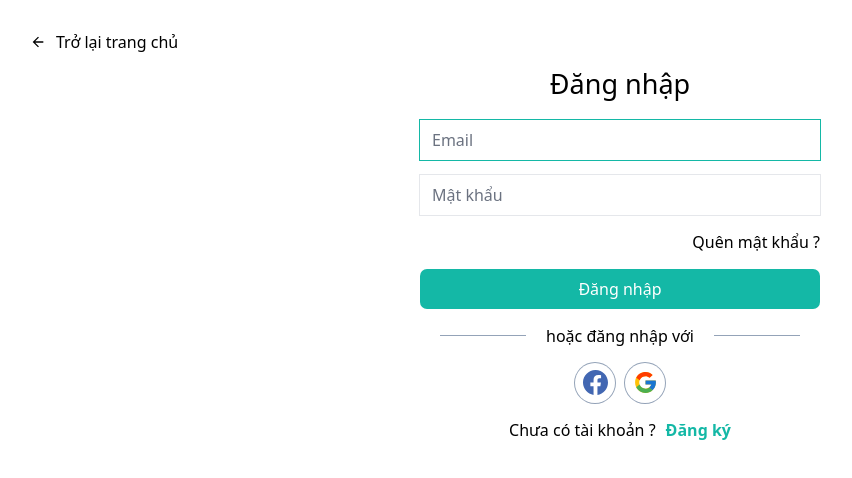
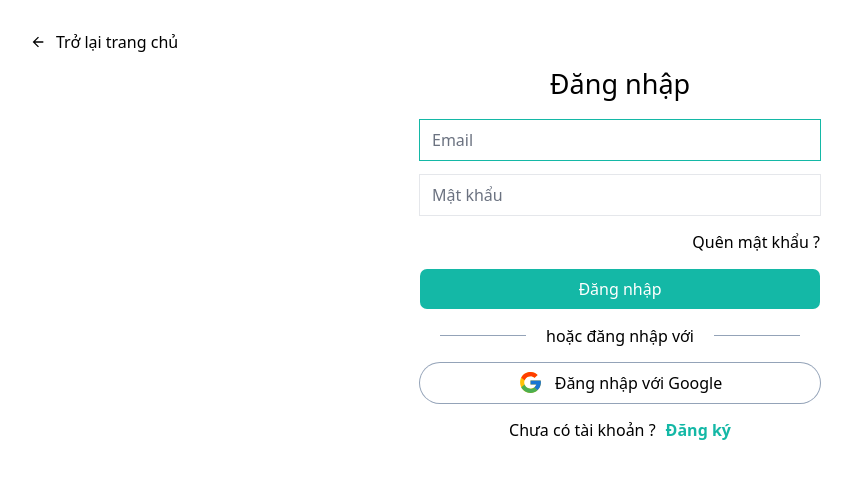
Before and after one commit to PhucGray/pige, a React (Vite) app: page /sign-in in a window 1280 px wide. Shown: the top 478 px of the page, without its empty margins (20-872 px from the left). Built offline with nearby package versions, Linux system fonts and the light colour scheme; no server answers.

Commit message:
fix data bug

```diff
--- a/src/components/SignInWithSocial.tsx
+++ b/src/components/SignInWithSocial.tsx
@@ -76,16 +76,11 @@ const SignInWithSocial = () => {
   return (
     <div className='flex justify-center gap-[10px]'>
       <button
-        onClick={() => signInWithSocial('facebook')}
-        type='button'
-        className='ring-1 ring-slate-400 h-[40px] w-[40px] text-[25px] flex justify-center items-center rounded-full'>
-        <BsFacebook color='#4267B2' />
-      </button>
-      <button
         onClick={() => signInWithSocial('google')}
         type='button'
-        className='ring-1 ring-slate-400 h-[40px] w-[40px] text-[25px] flex justify-center items-center rounded-full'>
-        <FcGoogle />
+        className='ring-1 ring-slate-400 h-[40px] w-full  flex gap-3 justify-center items-center rounded-full'>
+        <FcGoogle size={25} />
+        <div>Đăng nhập với Google</div>
       </button>
     </div>
   );
--- a/src/features/post/postSlice.ts
+++ b/src/features/post/postSlice.ts
@@ -130,6 +130,8 @@ const getPostsByUserID = async (user: User) => {
 
   const docs = querySnapshot.docs;
 
+  console.log(user.documentID);
+
   for (let i = 0; i < docs.length; i++) {
     const postData = docs[i].data() as PostType;
     const postID = docs[i].id;
@@ -211,6 +213,7 @@ export const fetchPostsByUserID = createAsyncThunk(
   'posts/fetchPostsByUserID',
   async (user: User) => {
     const posts = await getPostsByUserID(user);
+
     return posts;
   },
 );
--- a/src/pages/MyPosts.tsx
+++ b/src/pages/MyPosts.tsx
@@ -1,7 +1,11 @@
 import { useEffect } from 'react';
 import { useAppDispatch, useAppSelector } from '../app/hooks/reduxHooks';
 import Posts from '../components/MyPosts/Posts';
-import { fetchPostsByUserID, setPostLoading } from '../features/post/postSlice';
+import {
+  fetchPosts,
+  fetchPostsByUserID,
+  setPostLoading,
+} from '../features/post/postSlice';
 import { selectUser } from '../features/user/userSlice';
 
 const MyPosts = () => {
@@ -10,6 +14,7 @@ const MyPosts = () => {
 
   useEffect(() => {
     if (user?.uid) {
+      dispatch(fetchPosts());
       dispatch(fetchPostsByUserID(user));
     }
   }, [user]);
```
